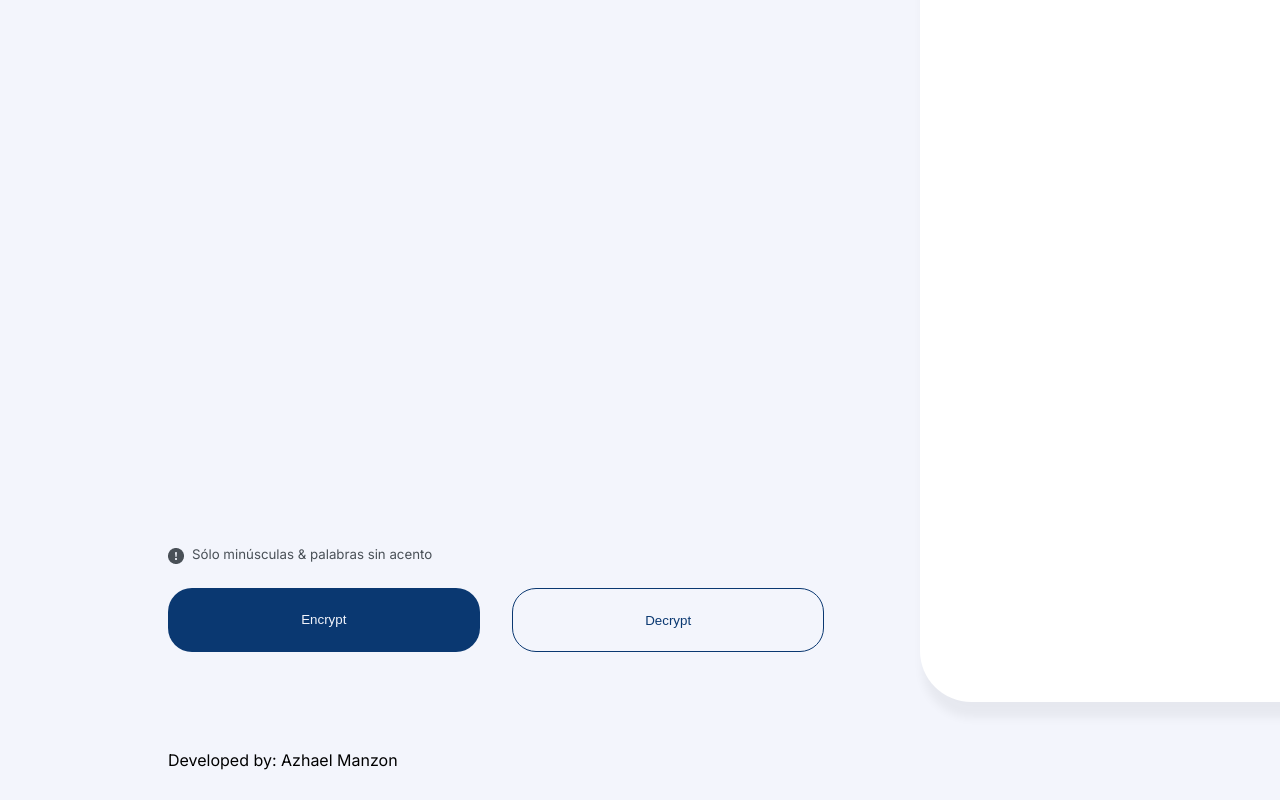
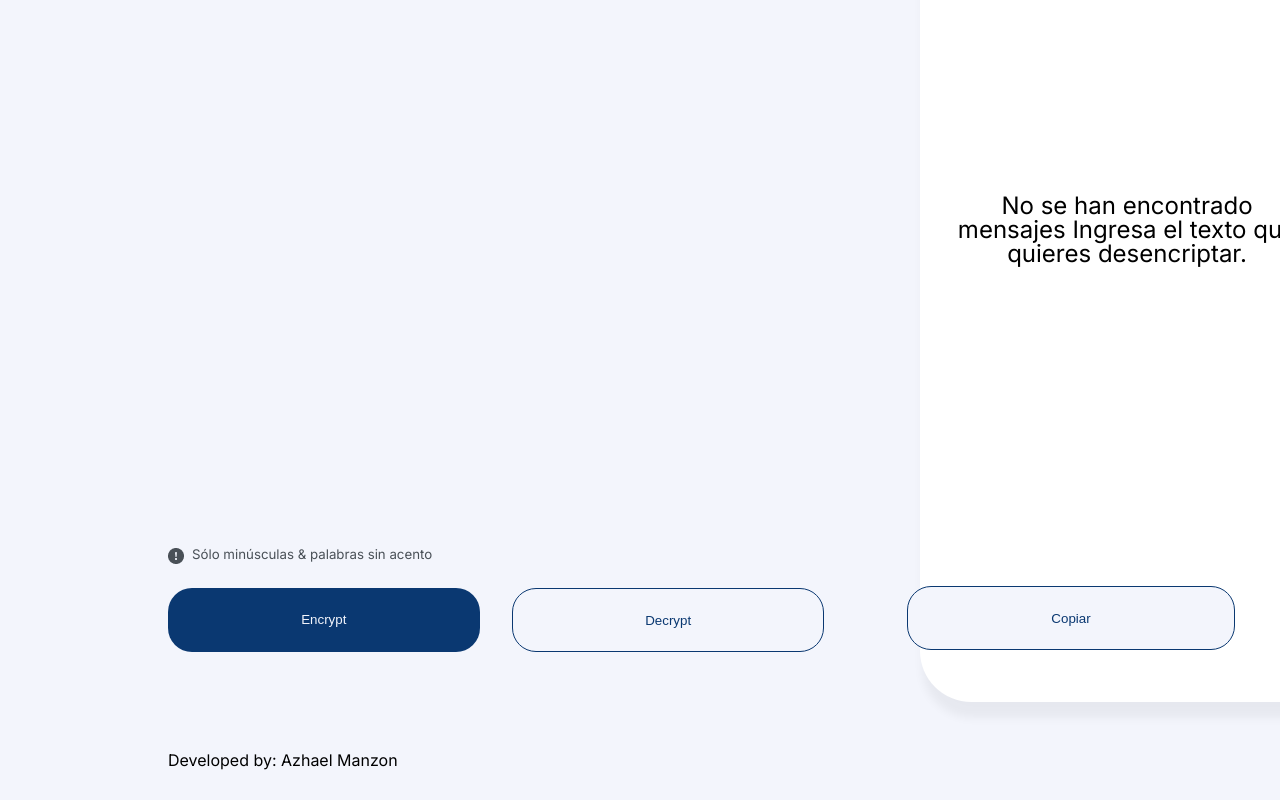
Before and after one commit to AzhaelMz/EncriptadorTXT, a plain HTML site: page index.html in a window 1280 px wide. Both pictures are taken after a click on the button "Decrypt". Shown: the part 274-1074 px from the top of the page. Drawn offline with Linux system fonts and the light colour scheme; a web font is replaced by a local one.

Commit message:
correcion de html boton copiar no se mostraba correctamente

```diff
--- a/app.js
+++ b/app.js
@@ -29,7 +29,7 @@ function encriptar(textoEncriptado){
 }
 
 function btndesencriptar(textoEncriptado){
-    const texto= desencriptar(userInput.value);
+    const texto= desencriptar(TextoFinal.textContent);
     TextoFinal.textContent = texto;
     mostrarCopiar(texto);
 }
@@ -47,12 +47,12 @@ function desencriptar(textoEncriptado){
 }
 
 function mostrarCopiar(){
-    if (texto.trim() !== ""){
+    const texto = TextoFinal.textContent.trim();
+    if (texto !== ""){
         btnCopiar.style.display = "inline-block";
     } else{
         btnCopiar.style.display = "none";
     }
-    return mostrarCopiar;
 }
 
 function copiarTexto(){
--- a/index.html
+++ b/index.html
@@ -34,10 +34,8 @@
                 <img src="images/Muñeco.png" class="muñeco" alt="muñeco">
                 <h2>No se han encontrado mensajes</h2>
                 <p>Ingresa el texto que quieres desencriptar.</p>
-                <div><button onclick="copiarTexto()" class ="bttn-copiar" style="display: none;" id="btn-copiar" onclick="copiarTexto()">Copiar</button></div>
-
             </article>
-
+            <button onclick="copiarTexto()" class ="bttn-copiar" id="btn-copiar" style="display: none;" onclick="copiarTexto()">Copiar</button>
         </section>
 
     </main>
--- a/style.css
+++ b/style.css
@@ -107,6 +107,7 @@ textarea{
 }
 
 .bttn-copiar{
+    position: ;
     width: 20.5rem;
     background-color: #F3F5FC;
     color:#0A3871;
@@ -167,6 +168,19 @@ textarea{
     resize: none;
     overflow-block: 100%;
     word-wrap: break-word;
+}
+
+.muñeco-advise {
+    position: relative;
+
+}
+
+.bttn-copiar {
+    position: absolute;
+    bottom: 118px;
+    right: 85px;
+    z-index: 2;
+
 }
 
 
```
